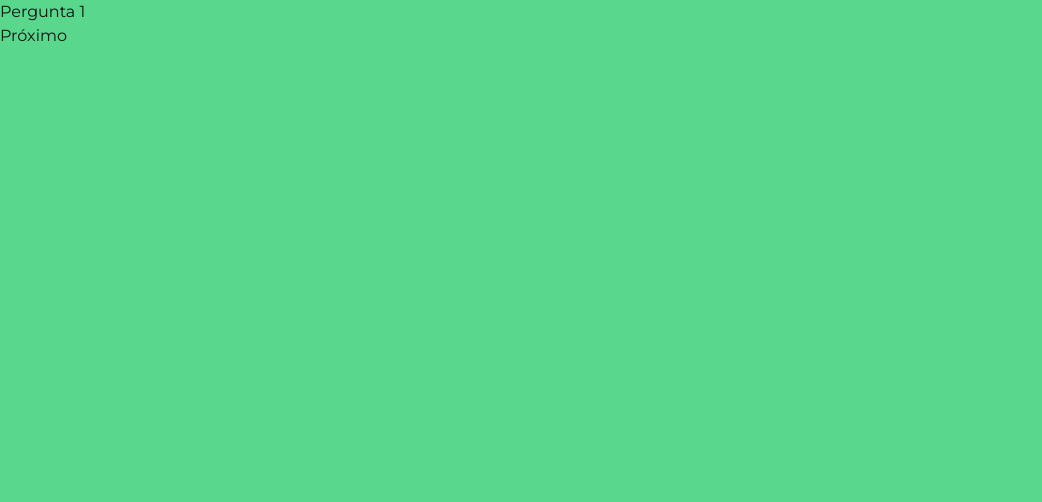
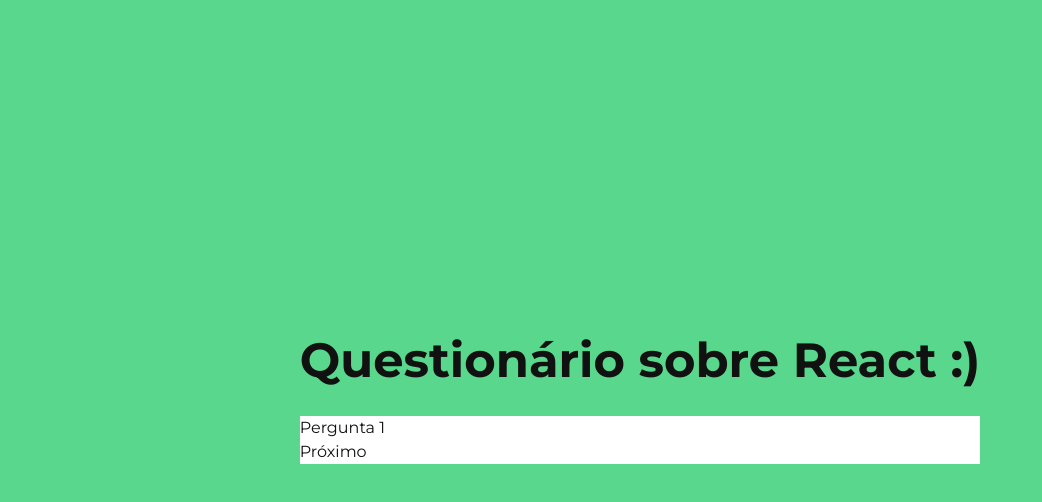
Before and after one commit to kauasilvandrade/quizReact, a React (Vite) app: page / in a window 1280 px wide. Both pictures are taken after a click on the button "QUESTIONÁRIO". Shown: the top 502 px of the page, without its empty margins (0-1042 px from the left). Built offline with nearby package versions, Linux system fonts and the light colour scheme.

Commit message:
Layout de páginas terminado

```diff
--- a/src/layouts/Layout.tsx
+++ b/src/layouts/Layout.tsx
@@ -2,8 +2,17 @@
 
 export function Layout() {
   return (
-    <div>
-      <Outlet />
+    <div className="w-screen h-screen flex items-center justify-center">
+      <div className="flex flex-col">
+        <header>
+          <h1 className="text-5xl font-bold mb-8">
+            Questionário sobre React :)
+          </h1>
+        </header>
+        <main className="bg-white">
+          <Outlet />
+        </main>
+      </div>
     </div>
   );
 }
--- a/src/route/AppRouter.tsx
+++ b/src/route/AppRouter.tsx
@@ -6,16 +6,22 @@
 import { Question4 } from "../pages/Question4";
 import { Result } from "../pages/Result";
 import { NotFound } from "../pages/NotFound";
+import { Layout } from "../layouts/Layout";
 
 export function AppRouter() {
   return (
     <Routes>
       <Route path="/" index element={<Home />} />
-      <Route path="/question1" element={<Question1 />} />
-      <Route path="/question2" element={<Question2 />} />
-      <Route path="/question3" element={<Question3 />} />
-      <Route path="/question4" element={<Question4 />} />
+
+      <Route path="/" element={<Layout />}>
+        <Route path="/question1" element={<Question1 />} />
+        <Route path="/question2" element={<Question2 />} />
+        <Route path="/question3" element={<Question3 />} />
+        <Route path="/question4" element={<Question4 />} />
+      </Route>
+
       <Route path="/result" element={<Result />} />
+
       <Route path="*" element={<NotFound />} />
     </Routes>
   );
```
